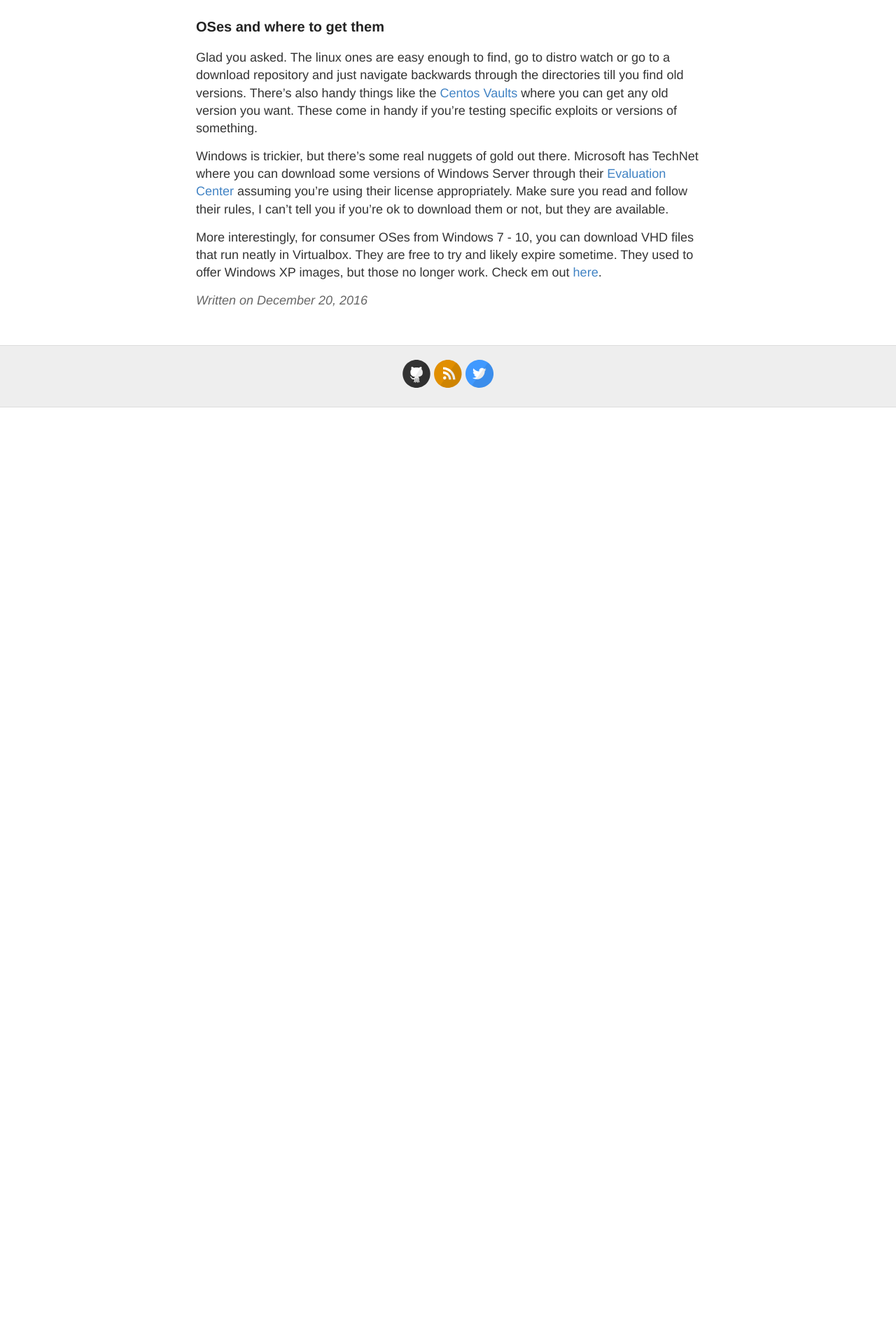
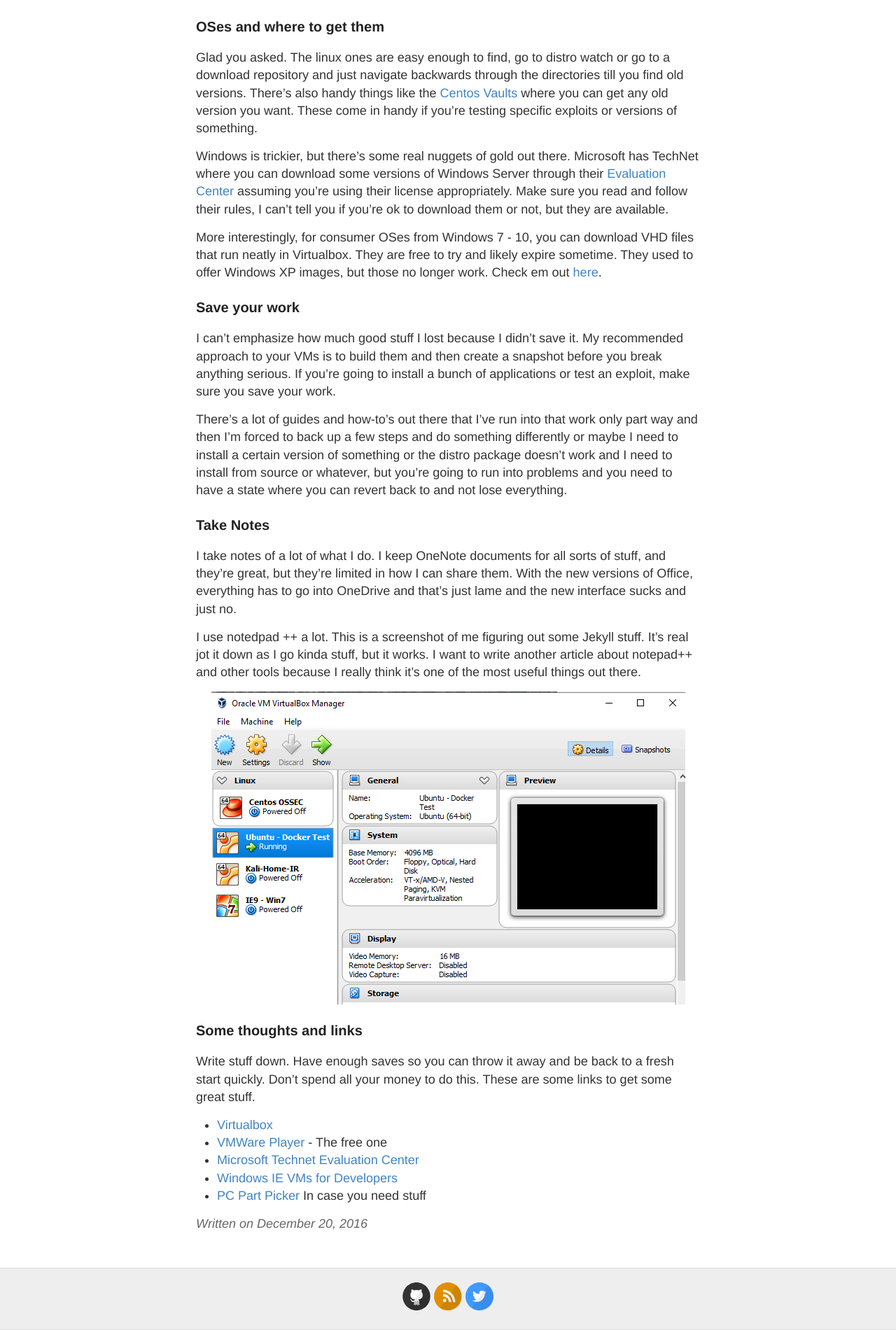
Before and after one commit to remotephone/blog.rmtph.one, a Jekyll site: the page built from _posts/2016-12-20-Lab_on_a_budget.md, in a window 1280 px wide. Shown: the part 1291-3191 px from the top of the page at 70% size. Built offline with Jekyll 4.4.1, drawn with Linux system fonts in a browser that asks for light colours; before the commit the page ends 1873 px from its top, so only the background shows below that.

Commit message:
finished lab post, added centered images

```diff
--- a/_posts/2016-12-20-Lab_on_a_budget.md
+++ b/_posts/2016-12-20-Lab_on_a_budget.md
@@ -38,3 +38,29 @@
 Windows is trickier, but there's some real nuggets of gold out there. Microsoft has TechNet where you can download some versions of Windows Server through their [Evaluation Center](https://www.microsoft.com/en-us/evalcenter/evaluate-windows-server-2012-r2) assuming you're using their license appropriately. Make sure you read and follow their rules, I can't tell you if you're ok to download them or not, but they are available.
 
 More interestingly, for consumer OSes from Windows 7 - 10, you can download VHD files that run neatly in Virtualbox. They are free to try and likely expire sometime. They used to offer Windows XP images, but those no longer work. Check em out [here](https://developer.microsoft.com/en-us/microsoft-edge/tools/vms/).
+
+
+### Save your work
+
+I can't emphasize how much good stuff I lost because I didn't save it. My recommended approach to your VMs is to build them and then create a snapshot before you break anything serious. If you're going to install a bunch of applications or test an exploit, make sure you save your work.
+
+There's a lot of guides and how-to's out there that I've run into that work only part way and then I'm forced to back up a few steps and do something differently or maybe I need to install a certain version of something or the distro package doesn't work and I need to install from source or whatever, but you're going to run into problems and you need to have a state where you can revert back to and not lose everything.
+
+
+### Take Notes
+
+I take notes of a lot of what I do. I keep OneNote documents for all sorts of stuff, and they're great, but they're limited in how I can share them. With the new versions of Office, everything has to go into OneDrive and that's just lame and the new interface sucks and just no.
+
+I use notedpad ++ a lot. This is a screenshot of me figuring out some Jekyll stuff. It's real jot it down as I go kinda stuff, but it works. I want to write another article about notepad++ and other tools because I really think it's one of the most useful things out there.
+
+![VBox Console]({{ site.url }}/images/vboxconsole.png){: .center-image }
+
+### Some thoughts and links
+
+Write stuff down. Have enough saves so you can throw it away and be back to a fresh start quickly. Don't spend all your money to do this. These are some links to get some great stuff.
+
+* [Virtualbox](https://www.virtualbox.org/wiki/Downloads)
+* [VMWare Player](http://www.vmware.com/products/player/playerpro-evaluation.html) - The free one
+* [Microsoft Technet Evaluation Center](https://www.microsoft.com/en-us/evalcenter/evaluate-windows-server-2012-r2)
+* [Windows IE VMs for Developers](https://developer.microsoft.com/en-us/microsoft-edge/tools/vms/)
+* [PC Part Picker](https://pcpartpicker.com/) In case you need stuff
--- a/style.scss
+++ b/style.scss
@@ -265,6 +265,11 @@
     margin-top: 10px;
   }
 
+// Center Images in posts
+.center-image {
+    margin: 0 auto;
+    display: block;
+}
   .read-more {
     text-transform: uppercase;
     font-size: 15px;
```
Also changed, not shown: images/notepadnotes.png (added), images/vboxconsole.png (added), 8 other files.
